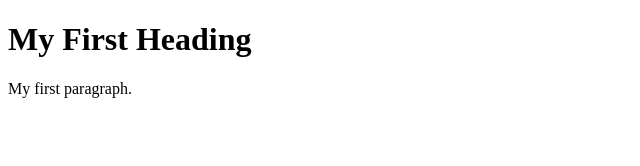
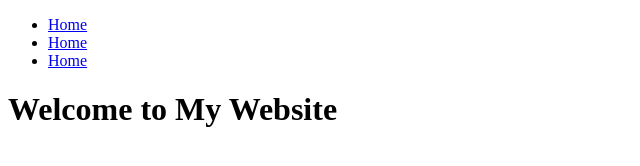
Before and after one commit to anxhelinaqyli/my-website, a plain HTML site: page index.html in a window 1280 px wide. Shown: the whole page, without its empty margins (0-640 px from the left). Drawn offline with Linux system fonts and the light colour scheme.

Commit message:
Shtimi i navigation bar

```diff
--- a/index.html
+++ b/index.html
@@ -1,9 +1,16 @@
  <!DOCTYPE html>
 <html>
+<head>
+ <title> My Website </title>
+</head>
 <body>
-
-<h1>My First Heading</h1>
-<p>My first paragraph.</p>
-
+ <nav>
+  <ul>
+   <li><a href="#">Home</a></li>
+   <li><a href="#">Home</a></li>
+   <li><a href="#">Home</a></li>
+  </ul>
+ </nav>
+<h1>Welcome to My Website</h1>
 </body>
 </html>
```
